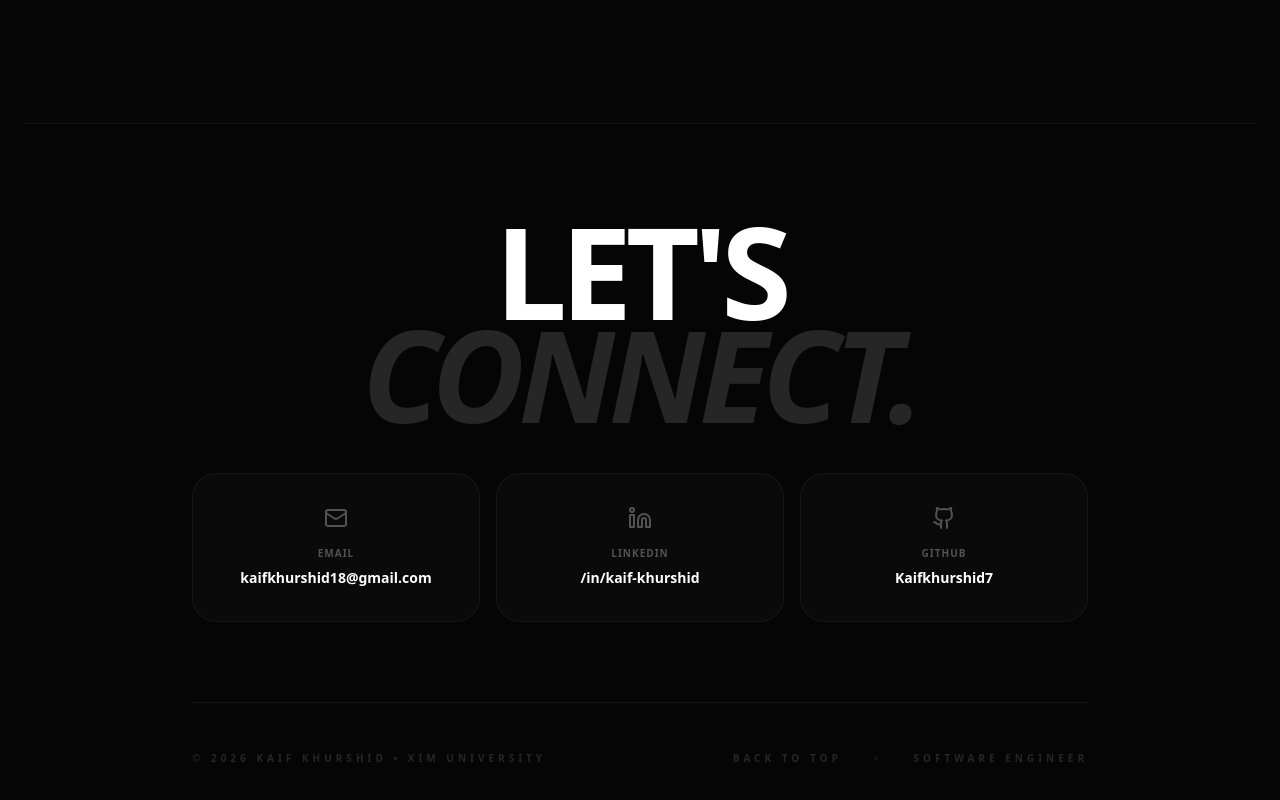
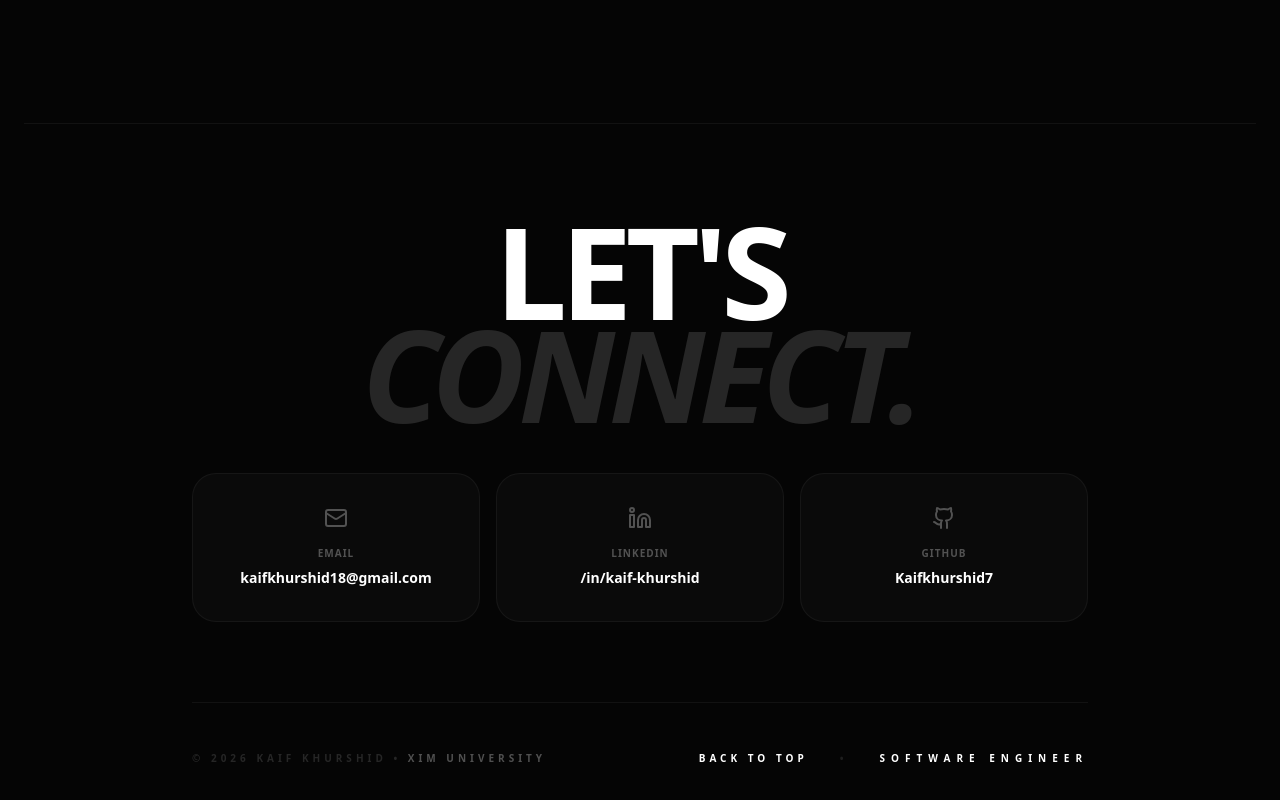
Before and after one commit to Kaifkhurshid7/my-resume, a React (Vite) app in the folder my-resume/: page / in a window 1280 px wide. Shown: the part 3916-4716 px from the top of the page. Built offline with nearby package versions, Linux system fonts and the light colour scheme.

Commit message:
added font color in the footer

```diff
--- a/my-resume/src/App.jsx
+++ b/my-resume/src/App.jsx
@@ -371,11 +371,15 @@ const App = () => {
             </div>
 
             <div className="flex flex-col md:flex-row justify-between items-center pt-12 border-t border-white/5 gap-6 text-[10px] font-bold uppercase tracking-[0.4em] text-neutral-800">
-              <p>© 2026 KAIF KHURSHID • XIM UNIVERSITY</p>
-              <div className="flex gap-8">
-                <a href="#home" className="hover:text-white transition-colors">Back to top</a>
-                <span className="text-neutral-900">•</span>
-                <span>Software Engineer</span>
+             <p className="hover:text-white transition-colors cursor-default">
+                © 2026 KAIF KHURSHID • <span className="text-white/30">XIM UNIVERSITY</span>
+              </p>
+              <div className="flex items-center gap-8">
+                <a href="#home" className="text-white hover:text-blue-500 transition-all duration-300">
+                  Back to top
+                </a>
+                <span className="text-white/10">•</span>
+                <span className="text-white tracking-[0.6em]">Software Engineer</span>
               </div>
             </div>
           </div>
```
